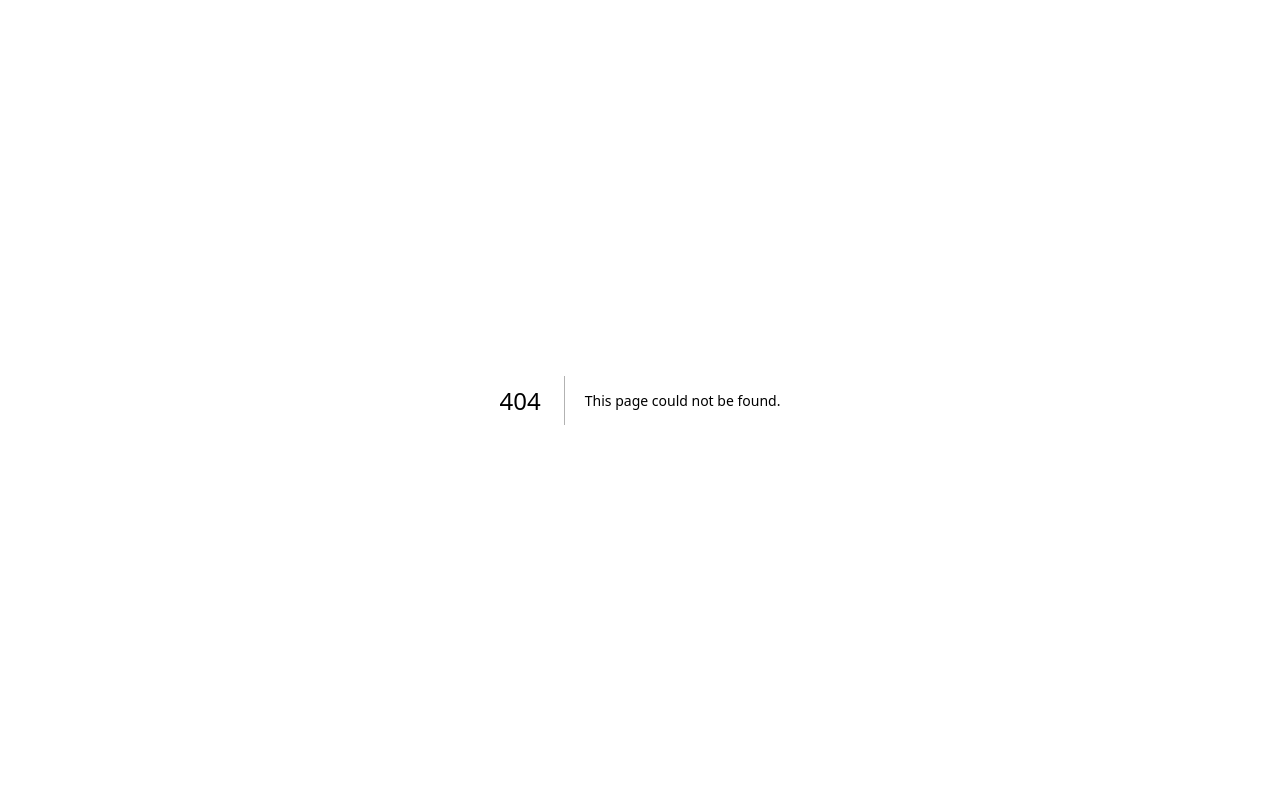
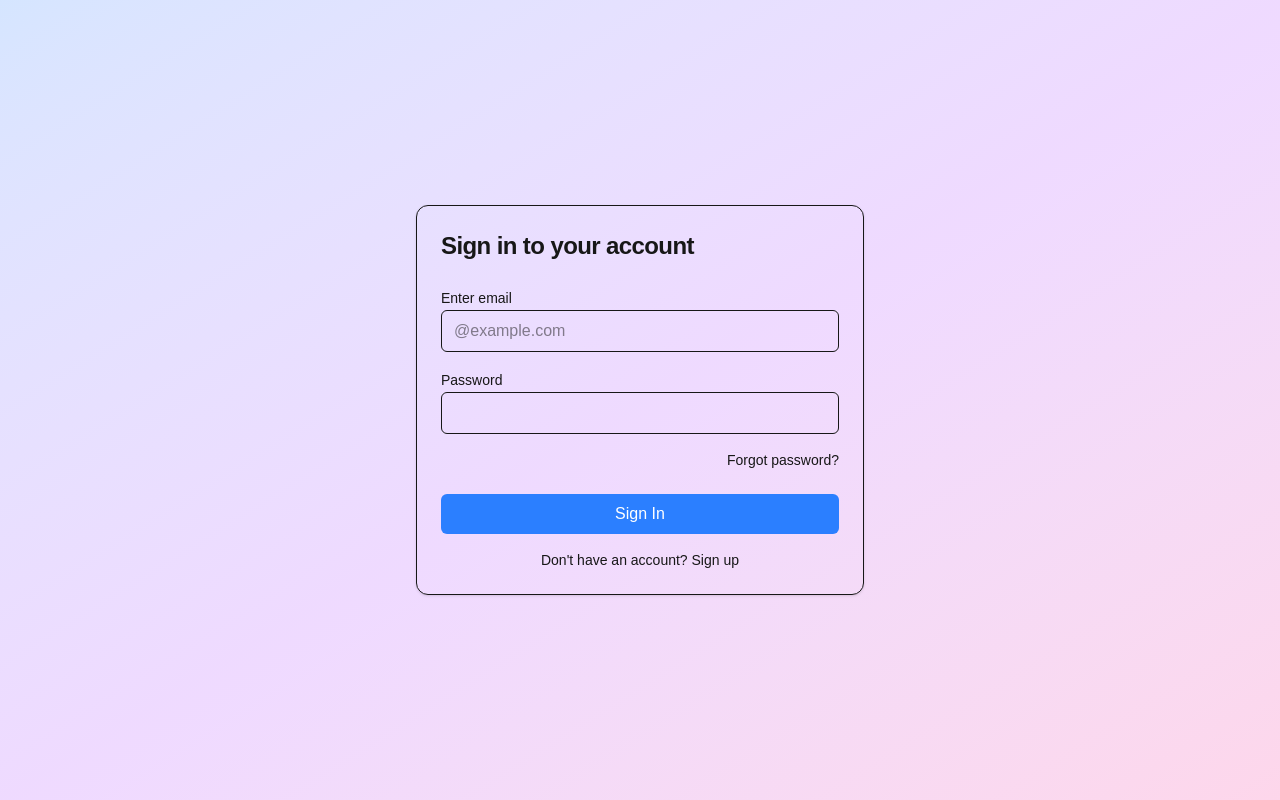
Before and after one commit to samibyrone/ClyraFi-Wallet, a Next.js app in the folder clyrafi_wallet/: page /Auth/login in a window 1280 px wide. Before the commit this address had no page. Built offline with nearby package versions, Linux system fonts and the light colour scheme.

Commit message:
login-page signup-page and forgotPassword-page user interface implementation

```diff
--- /dev/null
+++ b/clyrafi_wallet/app/Auth/forgot-password/page.tsx
@@ -0,0 +1,72 @@
+"use client";
+
+import Link from "next/link";
+import { useState } from "react";
+import { Button } from "@/component/ui/Button";
+import { Card, CardHeader, CardTitle, CardContent, CardFooter } from "@/component/ui/card";
+
+export default function ForgotPasswordPage() {
+  const [email, setEmail] = useState("");
+  const [loading, setLoading] = useState(false);
+  const [message, setMessage] = useState("");
+
+  const handleSubmit = async (e: React.FormEvent) => {
+    e.preventDefault();
+    setLoading(true);
+    setMessage("");
+
+    // In a real application, you would send a request to your backend here
+    // to initiate the password reset process.
+    // For this example, we'll just simulate a delay and show a message.
+    await new Promise((resolve) => setTimeout(resolve, 2000));
+
+    setMessage("If an account with that email exists, a password reset link has been sent.");
+    setLoading(false);
+  };
+
+  return (
+    <div className='min-h-screen flex items-center justify-center bg-gradient-to-br from-blue-500/20 via-purple-500/20 to-pink-500/20'>
+      <Card className='w-full max-w-md mx-4'>
+        <form onSubmit={handleSubmit}>
+          <CardHeader className='space-y-1'>
+            <CardTitle className='text-2xl font-bold'>
+              Forgot Password
+            </CardTitle>
+          </CardHeader>
+          <CardContent className='space-y-4'>
+            <div className='space-y-2'>
+              <label htmlFor='email' className='text-sm font-medium'>
+                Enter your email
+              </label>
+              <input
+                id='email'
+                type='email'
+                placeholder='@example.com'
+                className='w-full px-3 py-2 border rounded-md'
+                value={email}
+                onChange={(e) => setEmail(e.target.value)}
+                required
+              />
+            </div>
+            {message && <p className="text-sm text-center text-green-600">{message}</p>}
+          </CardContent>
+          <CardFooter className='flex flex-col space-y-4'>
+            <Button
+              type='submit'
+              className='w-full'
+              disabled={loading}
+            >
+              {loading ? "Sending..." : "Reset Password"}
+            </Button>
+            <div className='text-sm text-center text-muted-foreground'>
+              Remember your password?{" "}
+              <Link href='/Auth/login' className='text-primary hover:underline'>
+                Sign in
+              </Link>
+            </div>
+          </CardFooter>
+        </form>
+      </Card>
+    </div>
+  );
+}
--- /dev/null
+++ b/clyrafi_wallet/app/Auth/login/page.tsx
@@ -0,0 +1,89 @@
+"use client";
+
+import Link from "next/link";
+import { Route } from "next";
+import { useState } from "react";
+import { useAuth } from "@/hooks/use-auth";
+import { Button } from "@/component/ui/Button";
+import { Card, CardHeader, CardTitle, CardContent, CardFooter } from "@/component/ui/card";
+
+export default function LoginPage() {
+  const { loading, signIn } = useAuth();
+  const [formData, setFormData] = useState({
+    email: "",
+    password: "",
+  });
+
+  const handleSubmit = async (e: React.FormEvent) => {
+    e.preventDefault();
+    await signIn(formData);
+  };
+
+  return (
+    <div className='min-h-screen flex items-center justify-center bg-gradient-to-br from-blue-500/20 via-purple-500/20 to-pink-500/20'>
+      <Card className='w-full max-w-md mx-4'>
+        <form onSubmit={handleSubmit}>
+          <CardHeader className='space-y-1'>
+            <CardTitle className='text-2xl font-bold'>
+              Sign in to your account
+            </CardTitle>
+          </CardHeader>
+          <CardContent className='space-y-4'>
+            <div className='space-y-2'>
+              <label htmlFor='email' className='text-sm font-medium'>
+                Enter email
+              </label>
+              <input
+                id='email'
+                type='email'
+                placeholder='@example.com'
+                className='w-full px-3 py-2 border rounded-md'
+                value={formData.email}
+                onChange={(e) =>
+                  setFormData({ ...formData, email: e.target.value })
+                }
+                required
+              />
+            </div>
+            <div className='space-y-2'>
+              <label htmlFor='password' className='text-sm font-medium'>
+                Password
+              </label>
+              <input
+                id='password'
+                type='password'
+                className='w-full px-3 py-2 border rounded-md'
+                value={formData.password}
+                onChange={(e) =>
+                  setFormData({ ...formData, password: e.target.value })
+                }
+                required
+              />
+            </div>
+            <div className='text-right text-sm'>
+              <Link href='/Auth/forgot-password' className='text-primary hover:underline'>
+                Forgot password?
+              </Link>
+            </div>
+          </CardContent>
+          <CardFooter className='flex flex-col space-y-4'>
+            <Button
+              type='submit'
+              className='w-full'
+              // variant='gradient'
+              disabled={loading}
+            >
+              {loading ? "Signing In..." : "Sign In"}
+            </Button>
+            <div className='text-sm text-center text-muted-foreground'>
+              Don't have an account?{" "}
+              <Link href='/Auth/signup' className='text-primary hover:underline'>
+                Sign up
+              </Link>
+            </div>
+          </CardFooter>
+        </form>
+      </Card>
+    </div>
+  );
+}
--- a/clyrafi_wallet/app/Home/signup/signupPage.tsx
+++ b/clyrafi_wallet/app/Auth/signup/page.tsx
@@ -214,7 +214,7 @@ export default function SignUpPage() {
             </Button>
             <div className='text-sm text-center text-muted-foreground'>
               Already have an account?{" "}
-              <Link href='/login' className='text-primary hover:underline'>
+              <Link href='/Auth/login' className='text-primary hover:underline'>
                 Sign in
               </Link>
             </div>
--- a/clyrafi_wallet/app/Home/Features/features.tsx
+++ b/clyrafi_wallet/app/Home/Features/features.tsx
@@ -1,3 +1,4 @@
+import Link from "next/link";
 import { Button } from "@/component/ui/Button";
 import { features } from "@/app/Home/Features/features-stats";
 
@@ -19,8 +20,9 @@ export default function FeaturesSection() {
                 </div>
               ))}
             </div>
-
-            <Button className="mt-12 h-12 bg-gray-900 px-8 text-white hover:bg-gray-800">Start building</Button>
+            <Link href="/Auth/login">
+              <Button className="mt-12 h-12 bg-gray-900 px-8 text-white hover:bg-gray-800">Start building</Button>
+            </Link>
           </div>
 
           <div className="flex justify-center">
--- a/clyrafi_wallet/app/Home/Hero/hero-section.tsx
+++ b/clyrafi_wallet/app/Home/Hero/hero-section.tsx
@@ -54,7 +54,7 @@ export default function HeroSection() {
           <span className='text-gray-500 font-medium'>Why Clyra-Fi</span>
           <span className='text-gray-500 font-medium'>FAQ</span>
           <span className='text-gray-500 font-medium'>Pricing</span>
-          <Link href="/signup">
+          <Link href="/Auth/signup">
             <button
               type='button'
               className='flex items-center space-x-2 bg-gray-900 text-white px-4 py-2 rounded-md hover:bg-gray-800 transition-colors'
--- a/clyrafi_wallet/app/Home/Navbar/navbar.tsx
+++ b/clyrafi_wallet/app/Home/Navbar/navbar.tsx
@@ -9,7 +9,7 @@ export default function Navbar() {
           <div className="h-8 w-8 rounded-full bg-gradient-to-r from-purple-500 to-pink-500"></div>
           <span className="text-xl font-bold text-gray-900">ClyariFi</span>
         </div>
-        <Link href="/login">
+        <Link href="/Auth/login">
           <Button variant="outline" className="border border-black text-black hover:bg-gray-50 bg-transparent font-semibold">
             Login
           </Button>
```
Also changed, not shown: clyrafi_wallet/app/Home/login/loginPage.tsx (deleted).
